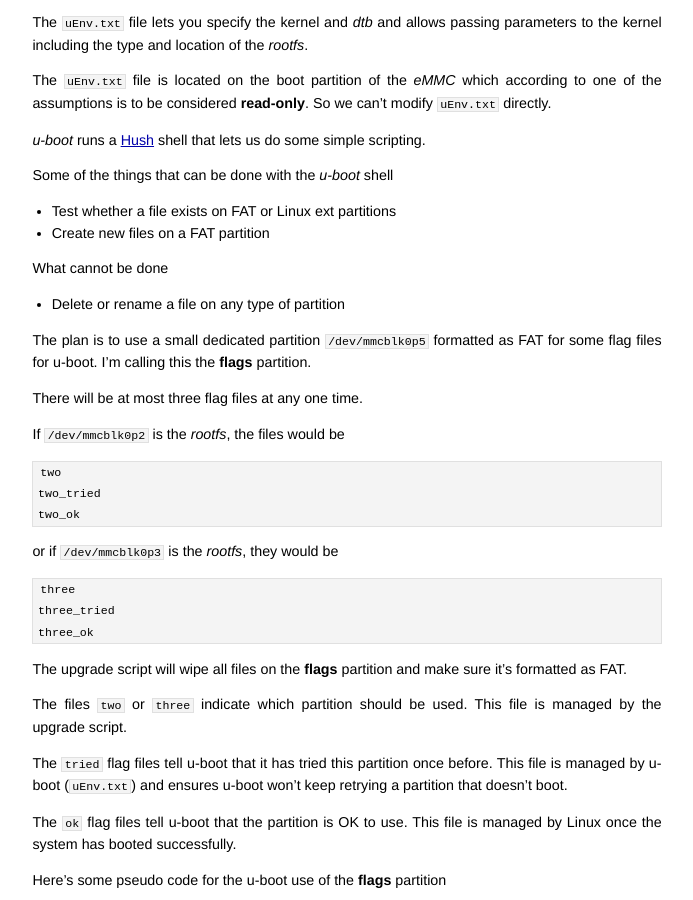
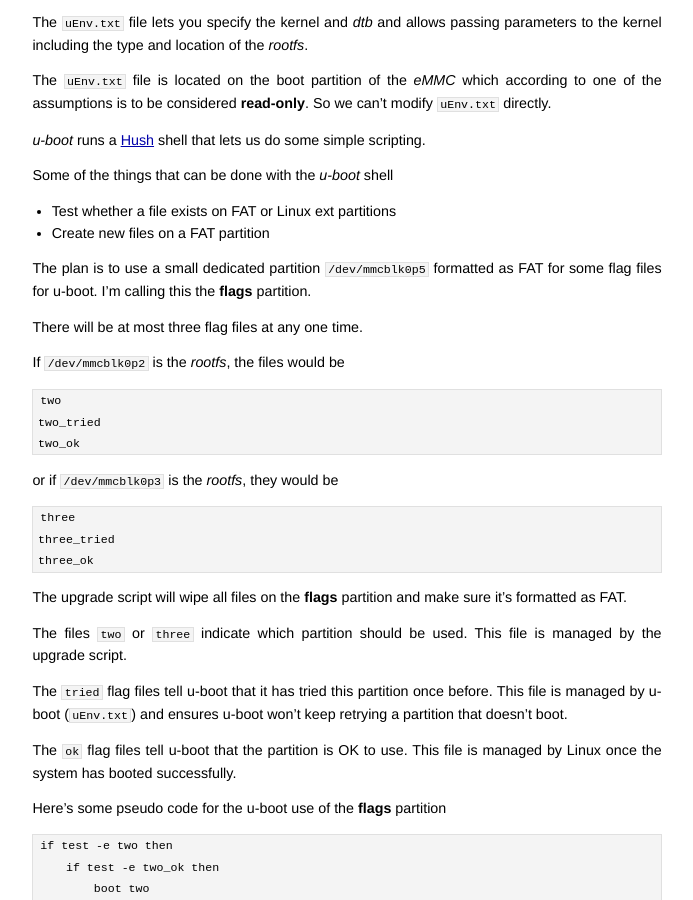
Before and after one commit to jumpnow/jumpnowtek-site, a Jekyll site: the page built from _posts/2015-11-15-Upgrade-strategy-for-BBB.md, in a window 1280 px wide and 900 px high, scrolled down 2671 px. Shown: the whole window, without its empty margins (293-986 px from the left). Built offline with Jekyll 4.4.1, drawn with Linux system fonts in a browser that asks for light colours; some of the changed text lies outside the part shown.

Commit message:
Update to upgrade doc

```diff
--- a/_posts/2015-11-15-Upgrade-strategy-for-BBB.md
+++ b/_posts/2015-11-15-Upgrade-strategy-for-BBB.md
@@ -137,10 +137,6 @@ Some of the things that can be done with the *u-boot* shell
 
 * Test whether a file exists on FAT or Linux ext partitions
 * Create new files on a FAT partition
-
-What cannot be done
-
-* Delete or rename a file on any type of partition
 
 The plan is to use a small dedicated partition `/dev/mmcblk0p5` formatted as FAT for some flag files for u-boot. I'm calling this the **flags** partition.
 
```
Also changed, not shown: other parts of _posts/2015-11-15-Upgrade-strategy-for-BBB.md (+1 -1 lines).
